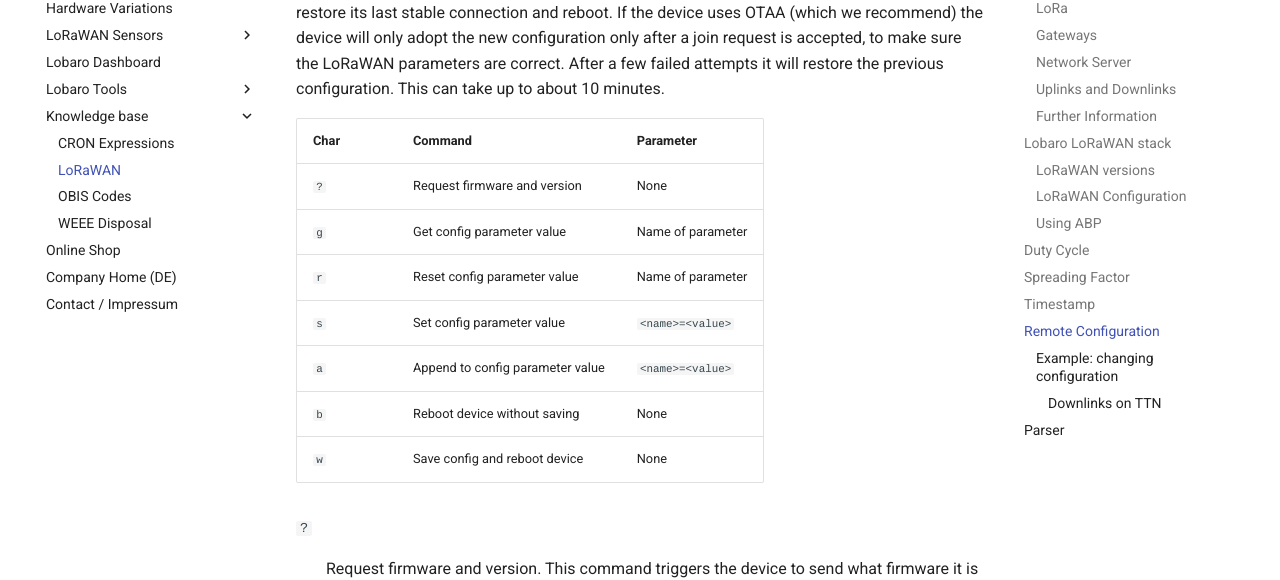
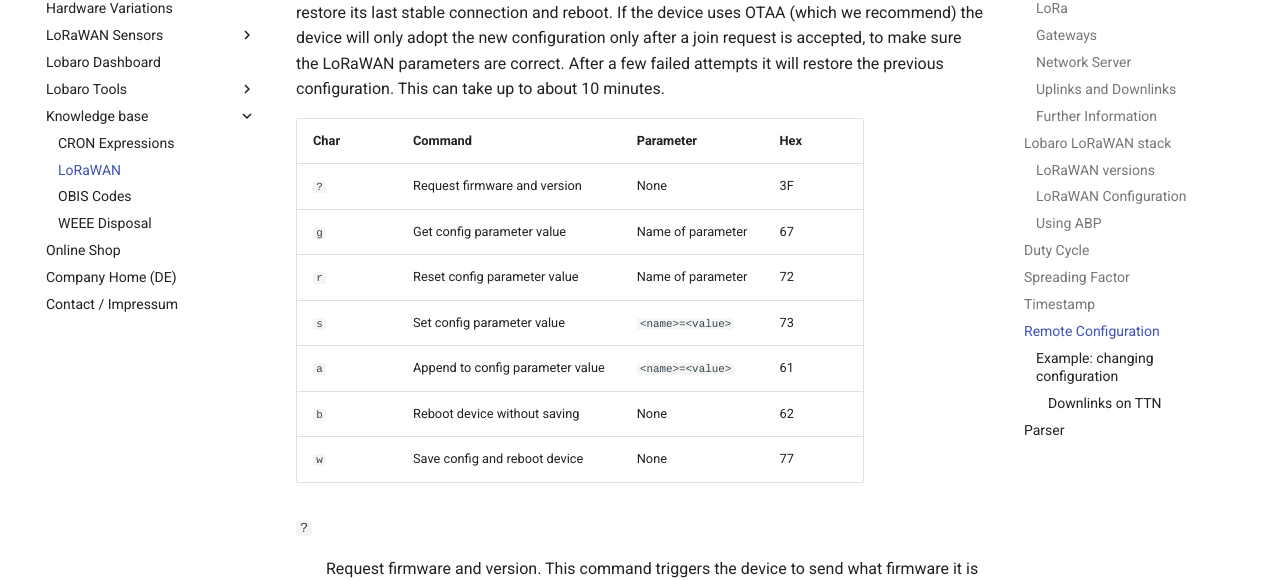
Before and after one commit to Lobaro/docs, an MkDocs documentation site: the page built from docs/background/lorawan.md, in a window 1280 px wide and 900 px high, scrolled down 10033 px. Shown: the part 127-707 px from the top of the window. Built offline with MkDocs 1.6.1 and Material for MkDocs 9.7.7, drawn with Linux system fonts in a browser that asks for light colours; a script that is not in the unit is left out; comment, search, counter and statistics services are not loaded.

Commit message:
-added release file 0.4.0 for edl21 -updated docs
-added hex vals to downlink config

```diff
--- a/docs/background/lorawan.md
+++ b/docs/background/lorawan.md
@@ -401,15 +401,15 @@ and reboot. If the device uses OTAA (which we recommend) the device will only ad
 only after a join request is accepted, to make sure the LoRaWAN parameters are correct. After a few
 failed attempts it will restore the previous configuration. This can take up to about 10 minutes.
 
-|Char| Command                        | Parameter |
-|----|--------------------------------|-----------|
-|`?` |Request firmware and version    |None|
-|`g` |Get config parameter value      |Name of parameter|
-|`r` |Reset config parameter value    |Name of parameter|
-|`s` |Set config parameter value      |`<name>=<value>` |
-|`a` |Append to config parameter value|`<name>=<value>`|
-|`b` |Reboot device without saving    |None|
-|`w` |Save config and reboot device   |None|
+|Char| Command                        | Parameter       | Hex   |
+|----|--------------------------------|-----------------|-------|
+|`?` |Request firmware and version    |None             | 3F    |
+|`g` |Get config parameter value      |Name of parameter| 67    |
+|`r` |Reset config parameter value    |Name of parameter| 72    |
+|`s` |Set config parameter value      |`<name>=<value>` | 73    |
+|`a` |Append to config parameter value|`<name>=<value>` | 61    |
+|`b` |Reboot device without saving    |None             | 62    |
+|`w` |Save config and reboot device   |None             | 77    |
 
 `?`
 :   Request firmware and version. This command triggers the device to send what firmware it is running and in which version.
```
Also changed, not shown: docs/lorawan-sensors/edl21-opto-lorawan/firmware.md (+5 -0 lines), 1 other file.
